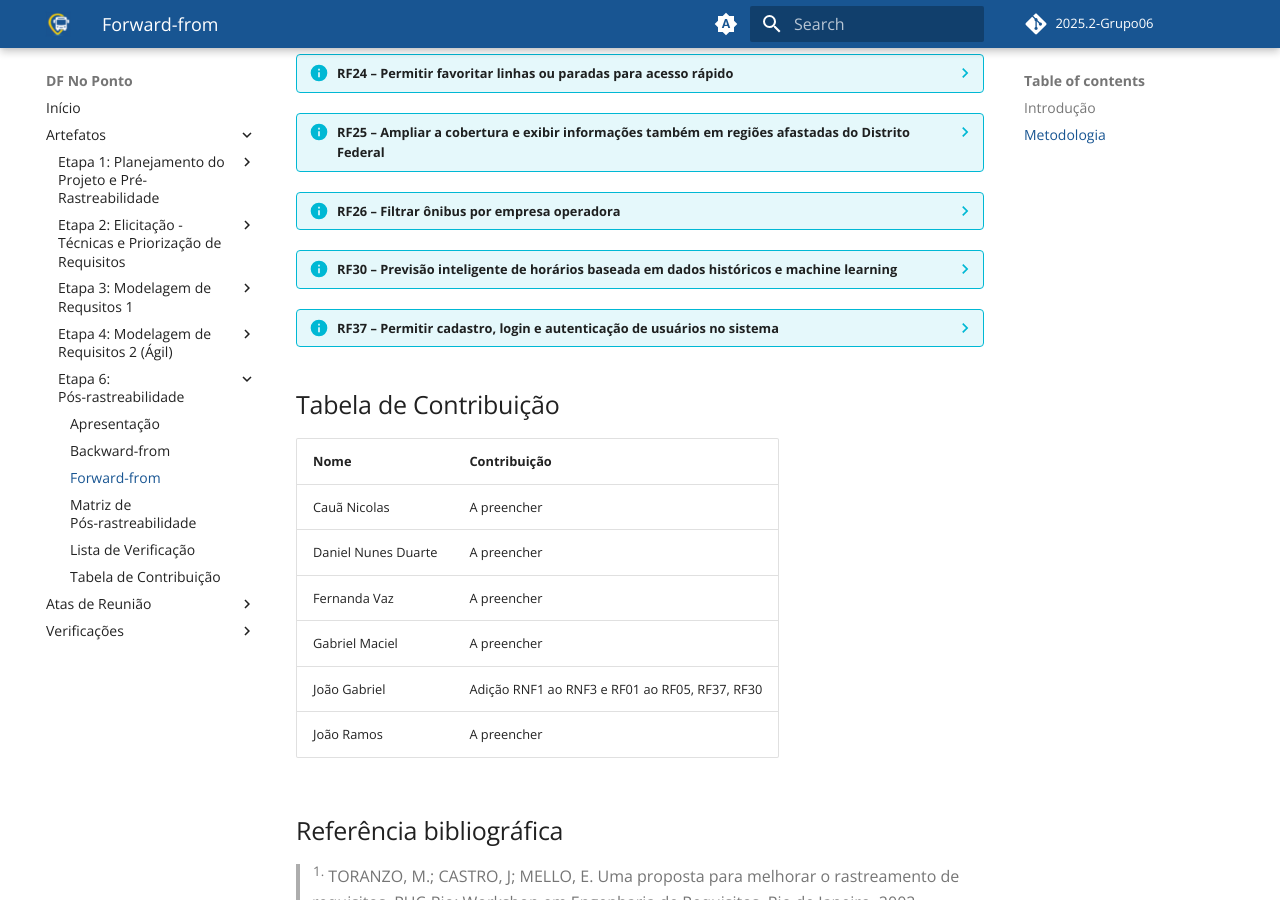
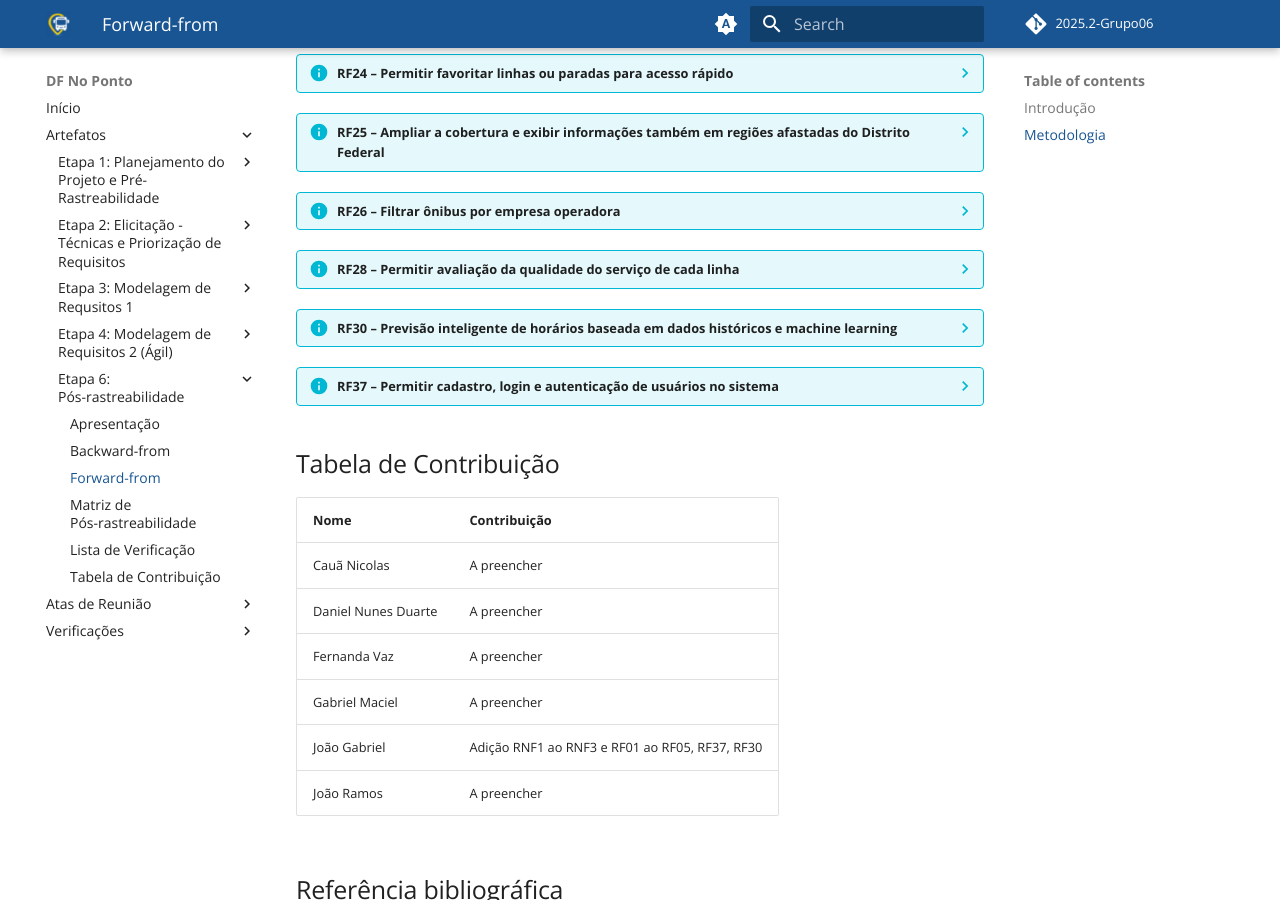
Before and after one commit to Requisitos-de-Software/2025.2-Grupo06, an MkDocs documentation site: the page built from docs/pos-rastreabilidade/forward.md, in a window 1280 px wide and 900 px high, scrolled down 8633 px. Built offline with MkDocs 1.6.1 and Material for MkDocs 9.7.7, drawn with Linux system fonts in a browser that asks for light colours; comment, search, counter and statistics services are not loaded; some of the changed lines change nothing that is shown.

Commit message:
docs: adiciona Rastreabilidade Forward para RF28

```diff
--- a/docs/pos-rastreabilidade/forward.md
+++ b/docs/pos-rastreabilidade/forward.md
@@ -332,6 +332,19 @@
     |**Cenários** | *Não identificados* | — | — |
     |**Artefatos de Elicitação** | [Análise de Documentos (RF03)](../Elicitacao/elicitacao_analise_documentos.md#requisitos-funcionais) | Satisfação | RF03 é a fonte de elicitação que satisfaz e fundamenta a necessidade do RF26 |
 
+??? info "RF28 – Permitir avaliação da qualidade do serviço de cada linha"
+
+    *Autoria: Gabriel Maciel*
+
+    |**Elemento** | **Artefatos Relacionados** | **Tipo de Elo** | **Justificativa** |
+    |:-- | :-- | :--| :-- |
+    |**Épico** | [Épico 4: Avaliar e Reportar](../modelagem_requisitos_02/backlog.md#epico-4-avaliar-e-reportar) | Agregação | Épico 4 agrega e compõe o requisito RF28 como parte de sua estrutura |
+    |**História de Usuário** | [US03](../modelagem_requisitos_02/historias_de_usuario.md#us03-avaliar-qualidade-das-linhas) | Representação | US03 representa a implementação detalhada do RF28 em termos de funcionalidade do usuário |
+    |**Léxico** | *Não identificado* | — | — |
+    |**Casos de Uso** | [UC01](../modelagem_requisitos_01/casos_de_uso.md#tabela-3-uc01-avaliacao-de-linhas-de-onibus-requisito-nao-implementado) | Representação | UC01 modela e representa o fluxo de interação para avaliar a qualidade do serviço |
+    |**Cenários** | [Cenário 2](../modelagem_requisitos_01/cenarios.md#cenario-2-avaliar-linhas-requisito-nao-implementado) | Representação | Cenário 2 descreve uma situação concreta onde o RF28 é utilizado |
+    |**Artefatos de Elicitação** | [Análise de Documentos (RNI04)](../Elicitacao/elicitacao_analise_documentos.md#requisitos-nao-implementados) | Satisfação | RNI04 é a fonte de elicitação que satisfaz e fundamenta a necessidade do RF28 |
+
 ??? info "RF30 – Previsão inteligente de horários baseada em dados históricos e machine learning"
 
     *Autoria: *
```
